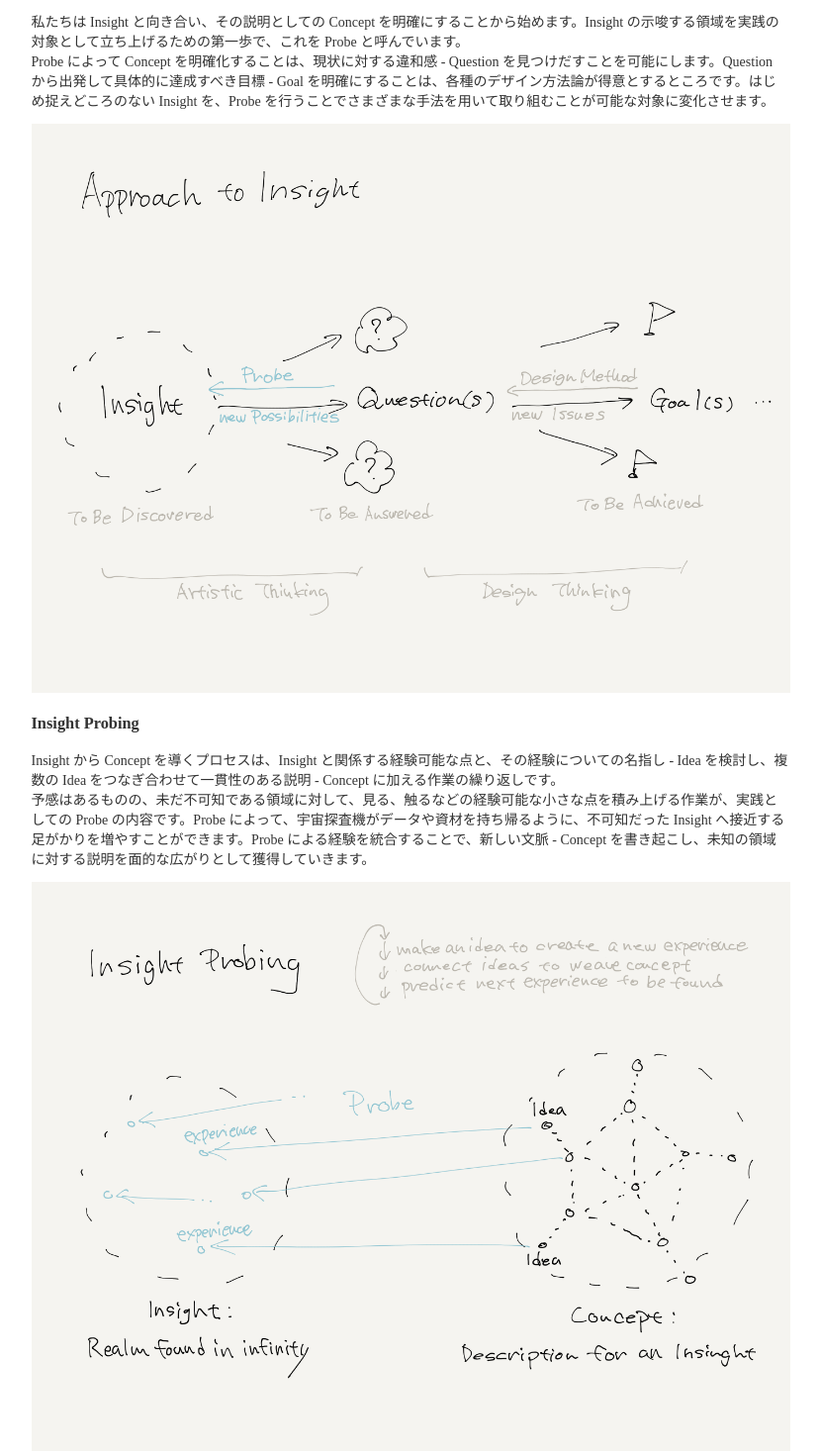
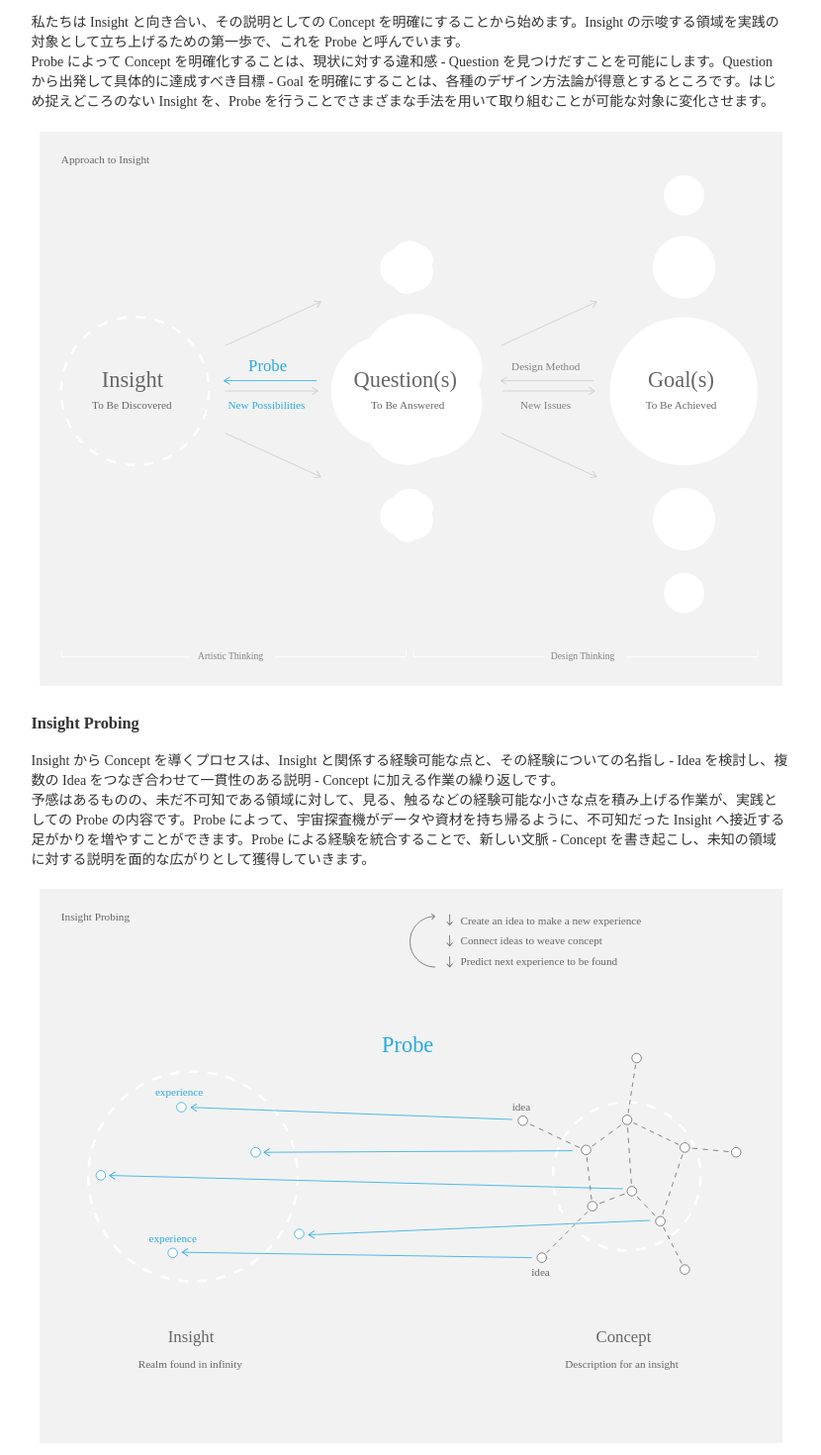
Before and after one commit to CircuitLab/experimental-run, a plain HTML site: page index.html in a window 1280 px wide. Shown: the part 860-2330 px from the top of the page at 99% size, without its empty margins (225-1055 px from the left). Drawn offline with Linux system fonts and the light colour scheme.

Commit message:
Replace hand drawn images with SVGs

```diff
--- a/index.html
+++ b/index.html
@@ -31,19 +31,21 @@
     <p>私たちは Insight と向き合い、その説明としての Concept を明確にすることから始めます。Insight の示唆する領域を実践の対象として立ち上げるための第一歩で、これを Probe と呼んでいます。<br />
       Probe によって Concept を明確化することは、現状に対する違和感 - Question を見つけだすことを可能にします。Question から出発して具体的に達成すべき目標 - Goal を明確にすることは、各種のデザイン方法論が得意とするところです。はじめ捉えどころのない Insight を、Probe を行うことでさまざまな手法を用いて取り組むことが可能な対象に変化させます。</p>
 
-    <img src="/images/approach-to-insight.png" />
+    <img src="/images/approach-to-insight.svg" />
 
     <h3>Insight Probing</h3>
 
     <p>Insight から Concept を導くプロセスは、Insight と関係する経験可能な点と、その経験についての名指し - Idea を検討し、複数の Idea をつなぎ合わせて一貫性のある説明 - Concept に加える作業の繰り返しです。<br />
       予感はあるものの、未だ不可知である領域に対して、見る、触るなどの経験可能な小さな点を積み上げる作業が、実践としての Probe の内容です。Probe によって、宇宙探査機がデータや資材を持ち帰るように、不可知だった Insight へ接近する足がかりを増やすことができます。Probe による経験を統合することで、新しい文脈 - Concept を書き起こし、未知の領域に対する説明を面的な広がりとして獲得していきます。</p>
 
-    <img src="/images/insight-probing.png" />
+    <img src="/images/insight-probing.svg" />
 
     <h3>Probe in Practice</h3>
 
     <p>ある企業が Insight から出発して新しい製品を世に送り出すためには、Goal の明確化以降にも長大なプロセスが待っています。Goal に到達可能な計画を立て、実行に移すことそれ自体が大きな困難であり、そのためのさまざまな方法論が提案され、経験が語られています。<br />
       私たちは Insight から出発して実際に創造物がその価値を体現するまでの全過程を、<a href="/4d-process-model/version-1_0.html">4d Process Model</a> としてモデル化しています。Insight から Goal に至る過程はその前半 (discover - define フェーズ) に相当し、その後のプロセスを可能にするために存在します。</p>
+
+    <img src="/images/4d-process-model.svg" />
 
     <p>創造プロセスの初期段階として Question の明確化を位置づけるアイディアは、 <a href="https://ars.electronica.art/" target="_blank">Ars Electronica</a> の提案に大きな影響を受けています。Ars Electronica の <a href="https://ars.electronica.art/futurelab/en/research-art-thinking/" target="_blank">Art Thinking Research</a> は Desigin Thinking と Art Thinking を相互に補完し合う関係の中で描いています。4d Process Model の discover フェーズは Art Thinking 、define フェーズは Design Thinking によって可能になる実践と対応しています。
     </p>
```
Also changed, not shown: images/4d-process-model.svg (added), images/approach-to-insight.svg (added), images/insight-probing.svg (added).
